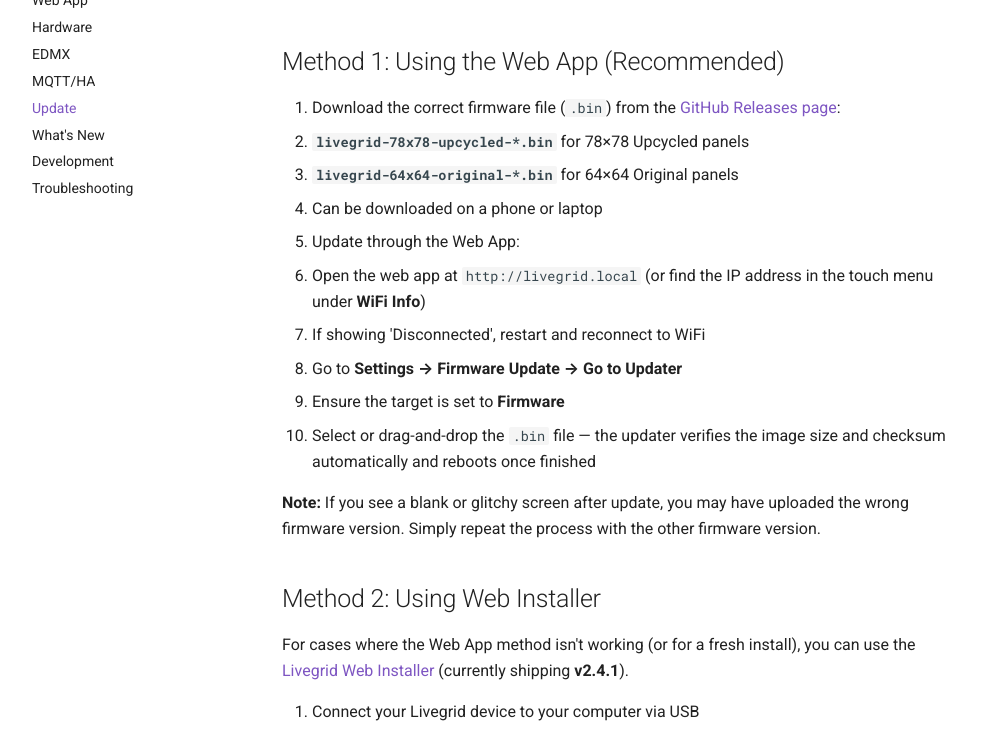
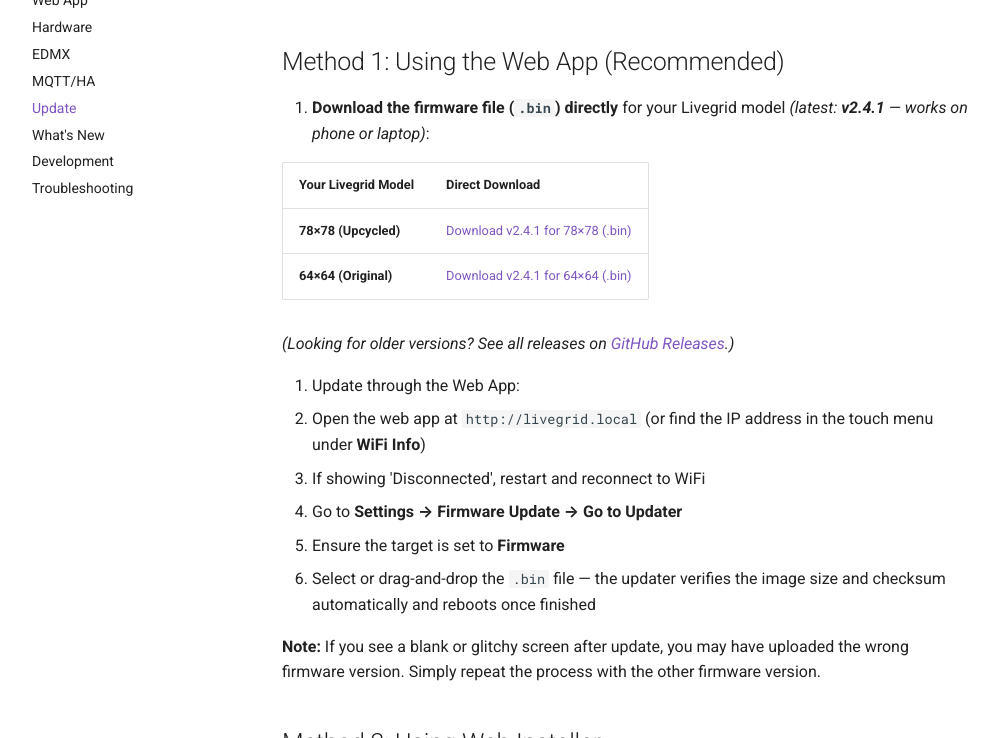
Before and after one commit to livegrid/livegrid.github.io, an MkDocs documentation site: the page built from docs/update.md, in a window 1280 px wide and 900 px high, scrolled down 445 px, cut to the strip 162-900 px from the top of the window. Shown: the whole strip, without its empty margins (14-1012 px from the left). Built offline with MkDocs 1.6.1 and Material for MkDocs 9.7.7, drawn with Linux system fonts in a browser that asks for light colours.

Commit message:
Add direct one-click v2.4.1 firmware download links to Update and What's New pages

```diff
--- a/docs/update.md
+++ b/docs/update.md
@@ -10,10 +10,14 @@ There are two methods to update your Livegrid device. Watch the video guide belo
 
 ## Method 1: Using the Web App (Recommended)
 
-1. Download the correct firmware file (`.bin`) from the [GitHub Releases page](https://github.com/livegrid/OpenMatrix/releases/latest):
-   - **`livegrid-78x78-upcycled-*.bin`** for 78×78 Upcycled panels
-   - **`livegrid-64x64-original-*.bin`** for 64×64 Original panels
-   - Can be downloaded on a phone or laptop
+1. **Download the firmware file (`.bin`) directly** for your Livegrid model *(latest: **v2.4.1** — works on phone or laptop)*:
+
+   | Your Livegrid Model | Direct Download |
+   | :--- | :--- |
+   | **78×78 (Upcycled)** | [Download v2.4.1 for 78×78 (.bin)](https://github.com/livegrid/OpenMatrix/releases/download/v2.4.1/livegrid-78x78-upcycled-v2.4.1.bin) |
+   | **64×64 (Original)** | [Download v2.4.1 for 64×64 (.bin)](https://github.com/livegrid/OpenMatrix/releases/download/v2.4.1/livegrid-64x64-original-v2.4.1.bin) |
+
+   *(Looking for older versions? See all releases on [GitHub Releases](https://github.com/livegrid/OpenMatrix/releases).)*
 
 2. Update through the Web App:
    - Open the web app at `http://livegrid.local` (or find the IP address in the touch menu under **WiFi Info**)
```
Also changed, not shown: docs/changelog.md (+5 -1 lines), site/changelog/index.html, site/search/search_index.json, site/update/index.html.
